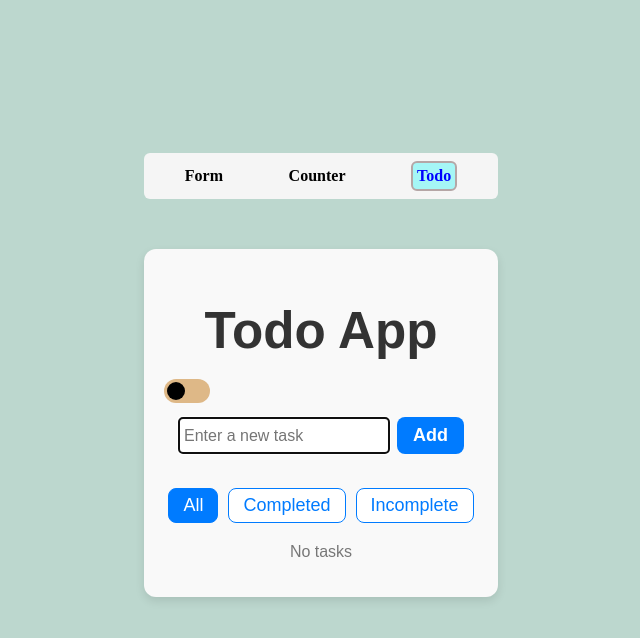
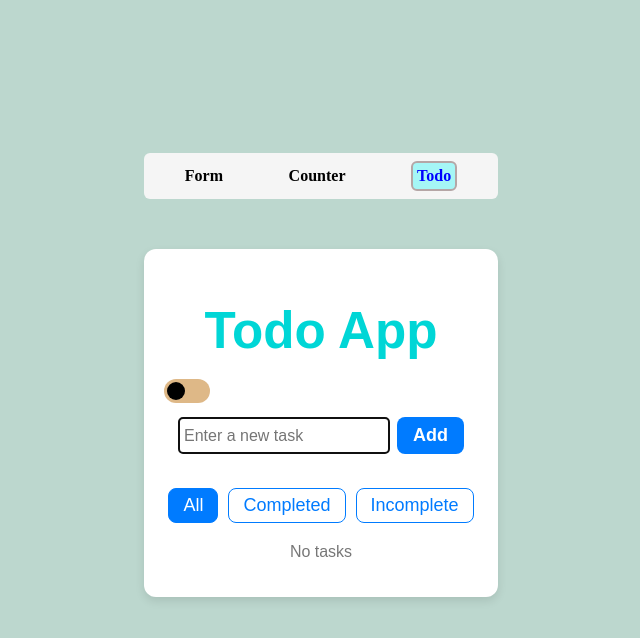
Before and after one commit to Kanchan012/form-react, a React (Vite) app in the folder form/: page /todo in a window 1280 px wide. Shown: the top 638 px of the page, without its empty margins (319-959 px from the left). Built offline with nearby package versions, Linux system fonts and the light colour scheme.

Commit message:
updated css and add some css for toggle button

```diff
--- a/form/src/pages/Todo.css
+++ b/form/src/pages/Todo.css
@@ -10,7 +10,7 @@
 
 .todo-container h1 {
   text-align: center;
-  color: #333;
+  color: rgb(0, 214, 214);
   margin-bottom: 20px;
 }
 
@@ -149,3 +149,19 @@
   color: #777;
   margin-top: 20px;
 }
+.todo-container {
+  background: var(--card);
+  color: var(--text);
+}
+
+.btn-add,
+.todo-filter button.active {
+  background: var(--primary);
+}
+
+.theme-btn {
+  border: none;
+  background: transparent;
+  font-size: 14px;
+  cursor: pointer;
+}
```
